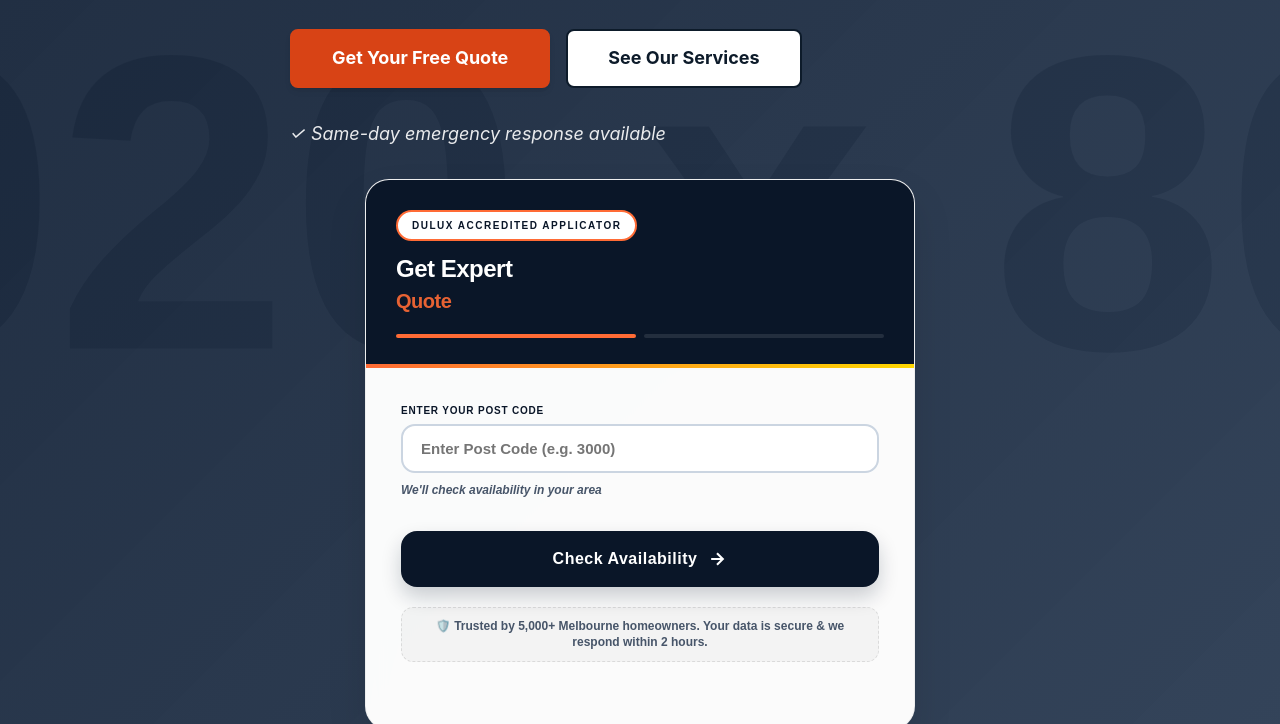
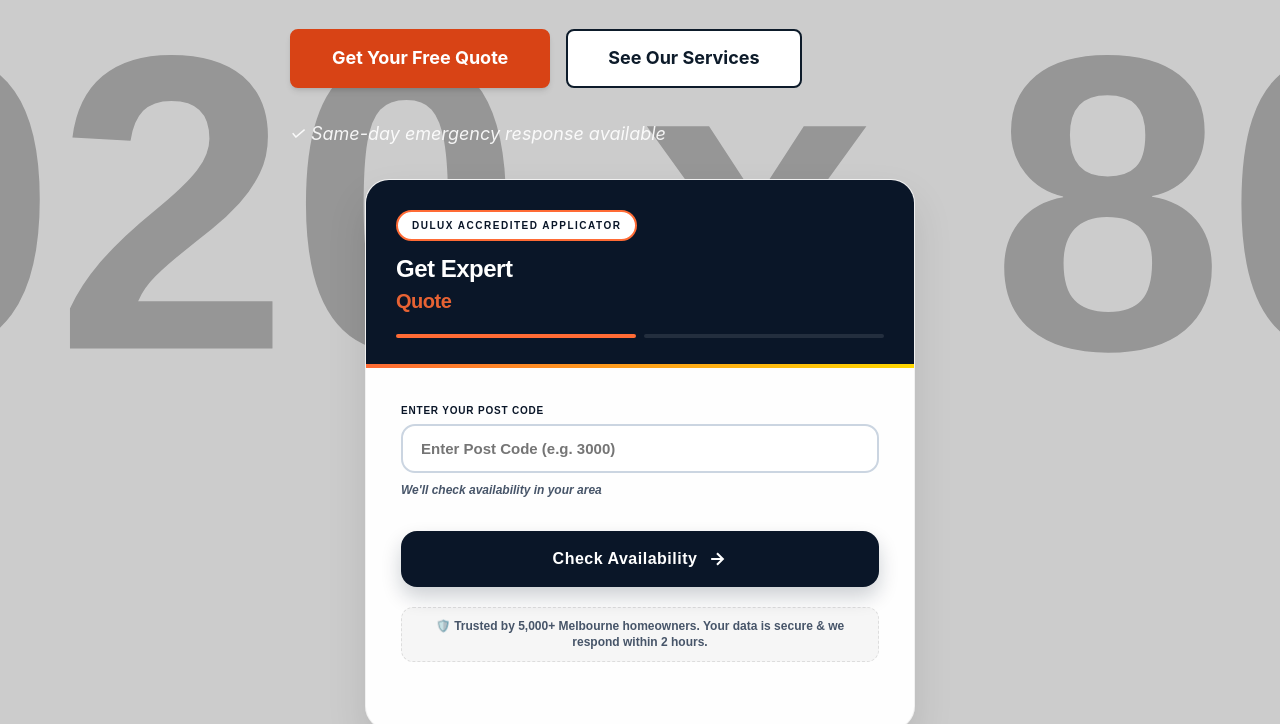
Before and after one commit to getwebface/roofing-site, a plain HTML site: page index.html in a window 1280 px wide. Shown: the part 499-1223 px from the top of the page. Drawn offline with nearby package versions, Linux system fonts and the light colour scheme; no server answers; placeholder pictures from the web are drawn by us.

Commit message:
could have images now

```diff
--- a/css/sections.css
+++ b/css/sections.css
@@ -27,6 +27,16 @@
   inset: 0;
   background: linear-gradient(135deg, rgba(10, 25, 47, 0.9) 0%, rgba(26, 45, 71, 0.85) 100%);
   z-index: 1;
+}
+
+/* Hero background image */
+.hero-bg-img {
+  position: absolute;
+  inset: 0;
+  width: 100%;
+  height: 100%;
+  object-fit: cover;
+  z-index: 0;
 }
 
 /* Hero with video background */
--- a/index.html
+++ b/index.html
@@ -75,7 +75,8 @@
   </div>
 
   <!-- ===== HERO LEAD WEATHER ===== -->
-  <section class="hero" data-section="hero-lead-weather" data-section-id="hero-universal-001" data-theme="themeA" data-slot="section_bg_image" style="background-image: url('https://placehold.co/1920x800/007bff/ffffff?text=Roof+Hero+Background');">
+  <section class="hero" data-section="hero-lead-weather" data-section-id="hero-universal-001" data-theme="themeA" data-slot="section_bg_image">
+    <img data-slot="section_bg_image" class="hero-bg-img" src="https://placehold.co/1920x800/007bff/ffffff?text=Roof+Hero+Background" alt="Background">
     <video data-slot="hero_video_url" class="hero-video-bg" autoplay muted loop style="display: none;">
       <source src="" type="video/mp4">
     </video>
```
